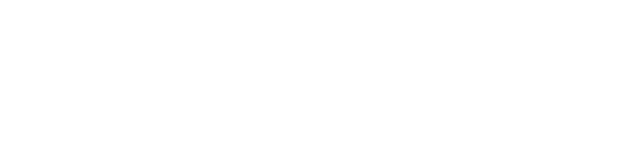
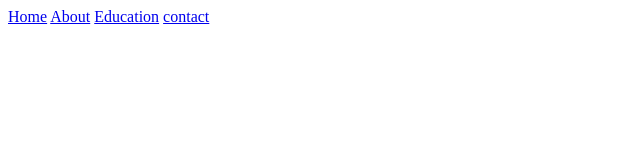
Before and after one commit to MUHAMMADUMAIRSADIQ-CODE1/practice1, a plain HTML site: page first/index.html in a window 1280 px wide. Shown: the whole page, without its empty margins (0-640 px from the left). Drawn offline with Linux system fonts and the light colour scheme.

Commit message:
first commit

```diff
--- a/first/index.html
+++ b/first/index.html
@@ -8,10 +8,10 @@
 </head>
 
 <body>
-<a href="./index.html"></a>
-<a href="./about.html"></a>
-<a href="./educatuion.html"></a>
-<a href="./educatuion.html"></a>
+<a href="./index.html">Home</a>
+<a href="./about.html">About</a>
+<a href="./educatuion.html">Education</a>
+<a href="./contact.html">contact</a>
 </body>
 
 </html>
```
